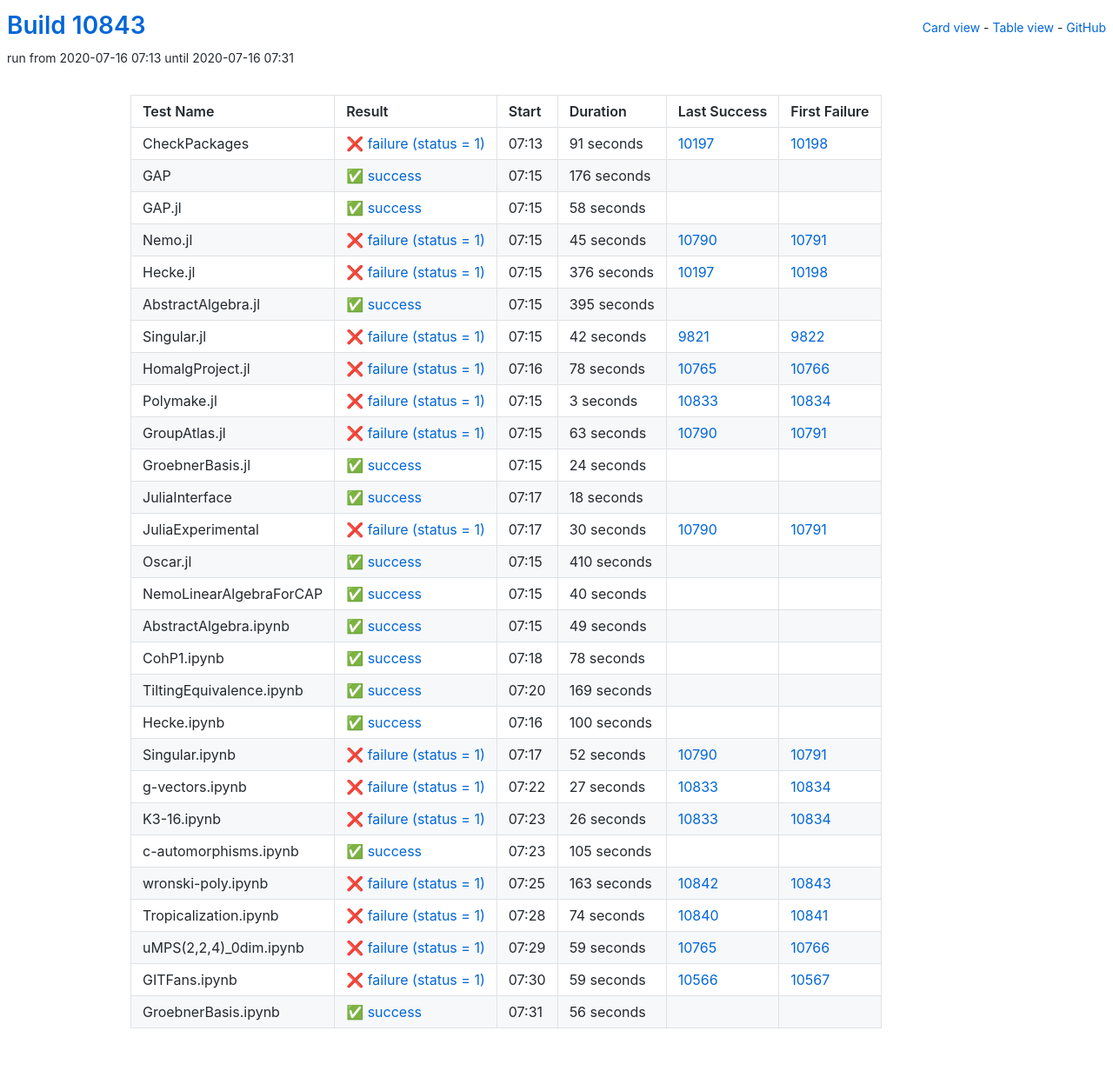
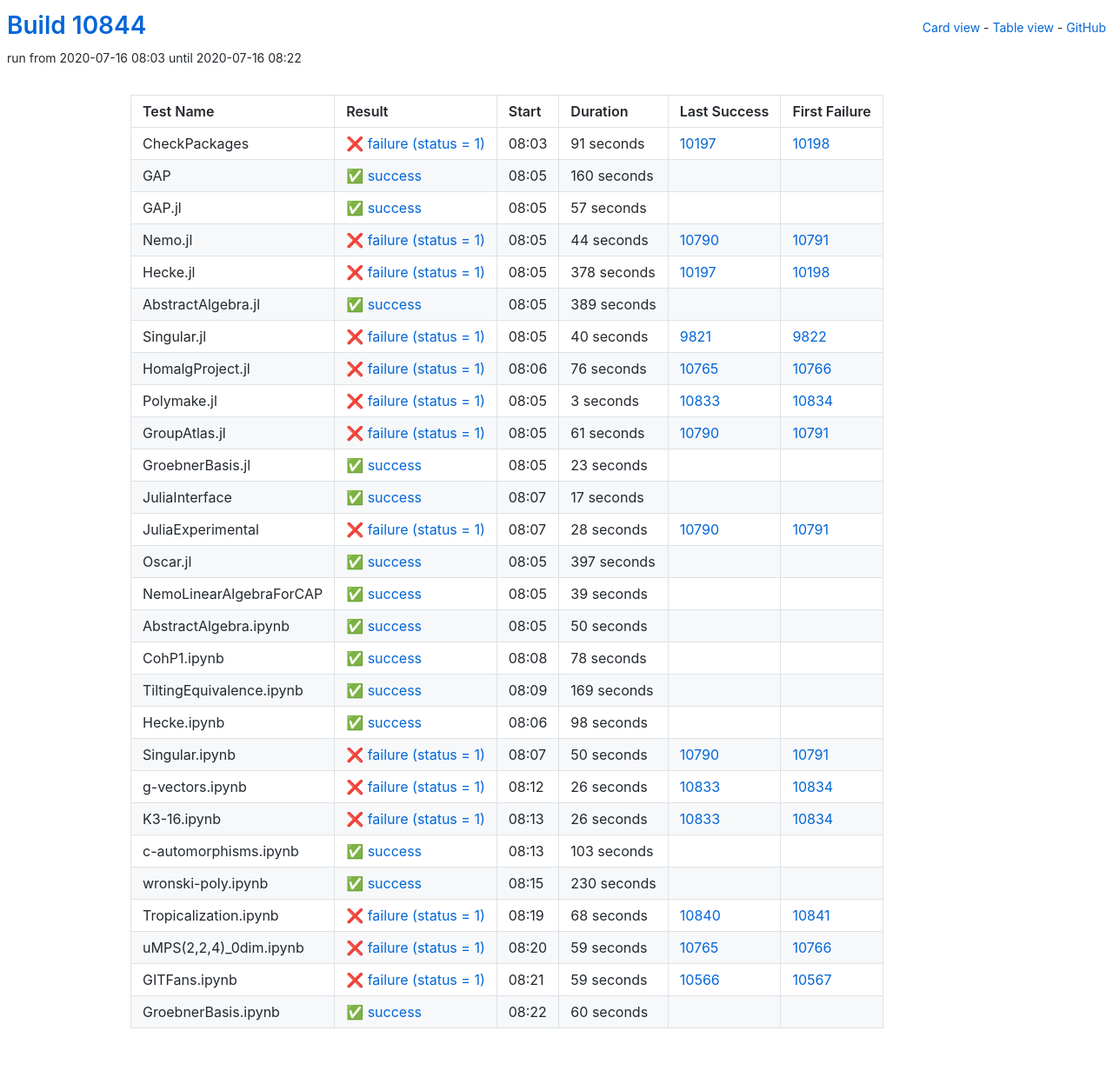
Before and after one commit to oscar-system/oscar-ci-status, a Jekyll site: the page built from table.html, in a window 1280 px wide. Shown: the whole page at 87% size. Built offline with Jekyll 4.4.1, drawn with Linux system fonts in a browser that asks for light colours.

Commit message:
Build #10844

```diff
--- a/_data/ci.yml
+++ b/_data/ci.yml
@@ -1,6 +1,6 @@
 ---
-build: 10843
-build_url: https://oscarci.mathematik.uni-kl.de/job/oscar/10843/
+build: 10844
+build_url: https://oscarci.mathematik.uni-kl.de/job/oscar/10844/
 job: oscar
 organization: oscar-system
 repo: oscar-ci-status
@@ -8,8 +8,8 @@
 tests:
 - name: CheckPackages
   id: checkpackages
-  log: https://oscarci.mathematik.uni-kl.de/job/oscar/10843/artifact/logs/build-10843/CheckPackages.log
-  start: 2020-07-16 07:13
+  log: https://oscarci.mathematik.uni-kl.de/job/oscar/10844/artifact/logs/build-10844/CheckPackages.log
+  start: 2020-07-16 08:03
   success: false
   exitcode: 1
   status: failure
@@ -20,92 +20,92 @@
   first_failure_url: https://oscarci.mathematik.uni-kl.de/job/oscar/10198/
 - name: GAP
   id: gap
-  log: https://oscarci.mathematik.uni-kl.de/job/oscar/10843/artifact/logs/build-10843/GAP.log
-  start: 2020-07-16 07:15
+  log: https://oscarci.mathematik.uni-kl.de/job/oscar/10844/artifact/logs/build-10844/GAP.log
+  start: 2020-07-16 08:05
   success: true
   exitcode: 0
   status: success
-  duration: 176
+  duration: 160
   last_success: false
   last_success_url:
   first_failure: false
   first_failure_url:
 - name: GAP.jl
   id: gap-jl
-  log: https://oscarci.mathematik.uni-kl.de/job/oscar/10843/artifact/logs/build-10843/GAP.jl.log
-  start: 2020-07-16 07:15
+  log: https://oscarci.mathematik.uni-kl.de/job/oscar/10844/artifact/logs/build-10844/GAP.jl.log
+  start: 2020-07-16 08:05
   success: true
   exitcode: 0
   status: success
-  duration: 58
+  duration: 57
   last_success: false
   last_success_url:
   first_failure: false
   first_failure_url:
 - name: Nemo.jl
   id: nemo-jl
-  log: https://oscarci.mathematik.uni-kl.de/job/oscar/10843/artifact/logs/build-10843/Nemo.jl.log
-  start: 2020-07-16 07:15
+  log: https://oscarci.mathematik.uni-kl.de/job/oscar/10844/artifact/logs/build-10844/Nemo.jl.log
+  start: 2020-07-16 08:05
   success: false
   exitcode: 1
   status: failure
-  duration: 45
+  duration: 44
   last_success: 10790
   last_success_url: https://oscarci.mathematik.uni-kl.de/job/oscar/10790/
   first_failure: 10791
   first_failure_url: https://oscarci.mathematik.uni-kl.de/job/oscar/10791/
 - name: Hecke.jl
   id: hecke-jl
-  log: https://oscarci.mathematik.uni-kl.de/job/oscar/10843/artifact/logs/build-10843/Hecke.jl.log
-  start: 2020-07-16 07:15
+  log: https://oscarci.mathematik.uni-kl.de/job/oscar/10844/artifact/logs/build-10844/Hecke.jl.log
+  start: 2020-07-16 08:05
   success: false
   exitcode: 1
   status: failure
-  duration: 376
+  duration: 378
   last_success: 10197
   last_success_url: https://oscarci.mathematik.uni-kl.de/job/oscar/10197/
   first_failure: 10198
   first_failure_url: https://oscarci.mathematik.uni-kl.de/job/oscar/10198/
 - name: AbstractAlgebra.jl
   id: abstractalgebra-jl
-  log: https://oscarci.mathematik.uni-kl.de/job/oscar/10843/artifact/logs/build-10843/AbstractAlgebra.jl.log
-  start: 2020-07-16 07:15
+  log: https://oscarci.mathematik.uni-kl.de/job/oscar/10844/artifact/logs/build-10844/AbstractAlgebra.jl.log
+  start: 2020-07-16 08:05
   success: true
   exitcode: 0
   status: success
-  duration: 395
+  duration: 389
   last_success: false
   last_success_url:
   first_failure: false
   first_failure_url:
 - name: Singular.jl
   id: singular-jl
-  log: https://oscarci.mathematik.uni-kl.de/job/oscar/10843/artifact/logs/build-10843/Singular.jl.log
-  start: 2020-07-16 07:15
+  log: https://oscarci.mathematik.uni-kl.de/job/oscar/10844/artifact/logs/build-10844/Singular.jl.log
+  start: 2020-07-16 08:05
   success: false
   exitcode: 1
   status: failure
-  duration: 42
+  duration: 40
   last_success: 9821
   last_success_url: https://oscarci.mathematik.uni-kl.de/job/oscar/9821/
   first_failure: 9822
   first_failure_url: https://oscarci.mathematik.uni-kl.de/job/oscar/9822/
 - name: HomalgProject.jl
   id: homalgproject-jl
-  log: https://oscarci.mathematik.uni-kl.de/job/oscar/10843/artifact/logs/build-10843/HomalgProject.jl.log
-  start: 2020-07-16 07:16
+  log: https://oscarci.mathematik.uni-kl.de/job/oscar/10844/artifact/logs/build-10844/HomalgProject.jl.log
+  start: 2020-07-16 08:06
   success: false
   exitcode: 1
   status: failure
-  duration: 78
+  duration: 76
   last_success: 10765
   last_success_url: https://oscarci.mathematik.uni-kl.de/job/oscar/10765/
   first_failure: 10766
   first_failure_url: https://oscarci.mathematik.uni-kl.de/job/oscar/10766/
 - name: Polymake.jl
   id: polymake-jl
-  log: https://oscarci.mathematik.uni-kl.de/job/oscar/10843/artifact/logs/build-10843/Polymake.jl.log
-  start: 2020-07-16 07:15
+  log: https://oscarci.mathematik.uni-kl.de/job/oscar/10844/artifact/logs/build-10844/Polymake.jl.log
+  start: 2020-07-16 08:05
   success: false
   exitcode: 1
   status: failure
@@ -116,92 +116,92 @@
   first_failure_url: https://oscarci.mathematik.uni-kl.de/job/oscar/10834/
 - name: GroupAtlas.jl
   id: groupatlas-jl
-  log: https://oscarci.mathematik.uni-kl.de/job/oscar/10843/artifact/logs/build-10843/GroupAtlas.jl.log
-  start: 2020-07-16 07:15
+  log: https://oscarci.mathematik.uni-kl.de/job/oscar/10844/artifact/logs/build-10844/GroupAtlas.jl.log
+  start: 2020-07-16 08:05
   success: false
   exitcode: 1
   status: failure
-  duration: 63
+  duration: 61
   last_success: 10790
   last_success_url: https://oscarci.mathematik.uni-kl.de/job/oscar/10790/
   first_failure: 10791
   first_failure_url: https://oscarci.mathematik.uni-kl.de/job/oscar/10791/
 - name: GroebnerBasis.jl
   id: groebnerbasis-jl
-  log: https://oscarci.mathematik.uni-kl.de/job/oscar/10843/artifact/logs/build-10843/GroebnerBasis.jl.log
-  start: 2020-07-16 07:15
+  log: https://oscarci.mathematik.uni-kl.de/job/oscar/10844/artifact/logs/build-10844/GroebnerBasis.jl.log
+  start: 2020-07-16 08:05
   success: true
   exitcode: 0
   status: success
-  duration: 24
+  duration: 23
   last_success: false
   last_success_url:
   first_failure: false
   first_failure_url:
 - name: JuliaInterface
   id: juliainterface
-  log: https://oscarci.mathematik.uni-kl.de/job/oscar/10843/artifact/logs/build-10843/JuliaInterface.log
-  start: 2020-07-16 07:17
+  log: https://oscarci.mathematik.uni-kl.de/job/oscar/10844/artifact/logs/build-10844/JuliaInterface.log
+  start: 2020-07-16 08:07
   success: true
   exitcode: 0
   status: success
-  duration: 18
+  duration: 17
   last_success: false
   last_success_url:
   first_failure: false
   first_failure_url:
 - name: JuliaExperimental
   id: juliaexperimental
-  log: https://oscarci.mathematik.uni-kl.de/job/oscar/10843/artifact/logs/build-10843/JuliaExperimental.log
-  start: 2020-07-16 07:17
+  log: https://oscarci.mathematik.uni-kl.de/job/oscar/10844/artifact/logs/build-10844/JuliaExperimental.log
+  start: 2020-07-16 08:07
   success: false
   exitcode: 1
   status: failure
-  duration: 30
+  duration: 28
   last_success: 10790
   last_success_url: https://oscarci.mathematik.uni-kl.de/job/oscar/10790/
   first_failure: 10791
   first_failure_url: https://oscarci.mathematik.uni-kl.de/job/oscar/10791/
 - name: Oscar.jl
   id: oscar-jl
-  log: https://oscarci.mathematik.uni-kl.de/job/oscar/10843/artifact/logs/build-10843/Oscar.jl.log
-  start: 2020-07-16 07:15
+  log: https://oscarci.mathematik.uni-kl.de/job/oscar/10844/artifact/logs/build-10844/Oscar.jl.log
+  start: 2020-07-16 08:05
   success: true
   exitcode: 0
   status: success
-  duration: 410
+  duration: 397
   last_success: false
   last_success_url:
   first_failure: false
   first_failure_url:
 - name: NemoLinearAlgebraForCAP
   id: nemolinearalgebraforcap
-  log: https://oscarci.mathematik.uni-kl.de/job/oscar/10843/artifact/logs/build-10843/NemoLinearAlgebraForCAP.log
-  start: 2020-07-16 07:15
+  log: https://oscarci.mathematik.uni-kl.de/job/oscar/10844/artifact/logs/build-10844/NemoLinearAlgebraForCAP.log
+  start: 2020-07-16 08:05
   success: true
   exitcode: 0
   status: success
-  duration: 40
+  duration: 39
   last_success: false
   last_success_url:
   first_failure: false
   first_failure_url:
 - name: AbstractAlgebra.ipynb
   id: abstractalgebra-ipynb
-  log: https://oscarci.mathematik.uni-kl.de/job/oscar/10843/artifact/logs/build-10843/AbstractAlgebra.ipynb.log
-  start: 2020-07-16 07:15
+  log: https://oscarci.mathematik.uni-kl.de/job/oscar/10844/artifact/logs/build-10844/AbstractAlgebra.ipynb.log
+  start: 2020-07-16 08:05
   success: true
   exitcode: 0
   status: success
-  duration: 49
+  duration: 50
   last_success: false
   last_success_url:
   first_failure: false
   first_failure_url:
 - name: CohP1.ipynb
   id: cohp1-ipynb
-  log: https://oscarci.mathematik.uni-kl.de/job/oscar/10843/artifact/logs/build-10843/CohP1.ipynb.log
-  start: 2020-07-16 07:18
+  log: https://oscarci.mathematik.uni-kl.de/job/oscar/10844/artifact/logs/build-10844/CohP1.ipynb.log
+  start: 2020-07-16 08:08
   success: true
   exitcode: 0
   status: success
@@ -212,8 +212,8 @@
   first_failure_url:
 - name: TiltingEquivalence.ipynb
   id: tiltingequivalence-ipynb
-  log: https://oscarci.mathematik.uni-kl.de/job/oscar/10843/artifact/logs/build-10843/TiltingEquivalence.ipynb.log
-  start: 2020-07-16 07:20
+  log: https://oscarci.mathematik.uni-kl.de/job/oscar/10844/artifact/logs/build-10844/TiltingEquivalence.ipynb.log
+  start: 2020-07-16 08:09
   success: true
   exitcode: 0
   status: success
@@ -224,44 +224,44 @@
   first_failure_url:
 - name: Hecke.ipynb
   id: hecke-ipynb
-  log: https://oscarci.mathematik.uni-kl.de/job/oscar/10843/artifact/logs/build-10843/Hecke.ipynb.log
-  start: 2020-07-16 07:16
+  log: https://oscarci.mathematik.uni-kl.de/job/oscar/10844/artifact/logs/build-10844/Hecke.ipynb.log
+  start: 2020-07-16 08:06
   success: true
   exitcode: 0
   status: success
-  duration: 100
+  duration: 98
   last_success: false
   last_success_url:
   first_failure: false
   first_failure_url:
 - name: Singular.ipynb
   id: singular-ipynb
-  log: https://oscarci.mathematik.uni-kl.de/job/oscar/10843/artifact/logs/build-10843/Singular.ipynb.log
-  start: 2020-07-16 07:17
+  log: https://oscarci.mathematik.uni-kl.de/job/oscar/10844/artifact/logs/build-10844/Singular.ipynb.log
+  start: 2020-07-16 08:07
   success: false
   exitcode: 1
   status: failure
-  duration: 52
+  duration: 50
   last_success: 10790
   last_success_url: https://oscarci.mathematik.uni-kl.de/job/oscar/10790/
   first_failure: 10791
   first_failure_url: https://oscarci.mathematik.uni-kl.de/job/oscar/10791/
 - name: g-vectors.ipynb
   id: g-vectors-ipynb
-  log: https://oscarci.mathematik.uni-kl.de/job/oscar/10843/artifact/logs/build-10843/g-vectors.ipynb.log
-  start: 2020-07-16 07:22
+  log: https://oscarci.mathematik.uni-kl.de/job/oscar/10844/artifact/logs/build-10844/g-vectors.ipynb.log
+  start: 2020-07-16 08:12
   success: false
   exitcode: 1
   status: failure
-  duration: 27
+  duration: 26
   last_success: 10833
   last_success_url: https://oscarci.mathematik.uni-kl.de/job/oscar/10833/
   first_failure: 10834
   first_failure_url: https://oscarci.mathematik.uni-kl.de/job/oscar/10834/
 - name: K3-16.ipynb
   id: k3-16-ipynb
-  log: https://oscarci.mathematik.uni-kl.de/job/oscar/10843/artifact/logs/build-10843/K3-16.ipynb.log
-  start: 2020-07-16 07:23
+  log: https://oscarci.mathematik.uni-kl.de/job/oscar/10844/artifact/logs/build-10844/K3-16.ipynb.log
+  start: 2020-07-16 08:13
   success: false
   exitcode: 1
   status: failure
@@ -272,44 +272,44 @@
   first_failure_url: https://oscarci.mathematik.uni-kl.de/job/oscar/10834/
 - name: c-automorphisms.ipynb
   id: c-automorphisms-ipynb
-  log: https://oscarci.mathematik.uni-kl.de/job/oscar/10843/artifact/logs/build-10843/c-automorphisms.ipynb.log
-  start: 2020-07-16 07:23
+  log: https://oscarci.mathematik.uni-kl.de/job/oscar/10844/artifact/logs/build-10844/c-automorphisms.ipynb.log
+  start: 2020-07-16 08:13
   success: true
   exitcode: 0
   status: success
-  duration: 105
+  duration: 103
   last_success: false
   last_success_url:
   first_failure: false
   first_failure_url:
 - name: wronski-poly.ipynb
   id: wronski-poly-ipynb
-  log: https://oscarci.mathematik.uni-kl.de/job/oscar/10843/artifact/logs/build-10843/wronski-poly.ipynb.log
-  start: 2020-07-16 07:25
+  log: https://oscarci.mathematik.uni-kl.de/job/oscar/10844/artifact/logs/build-10844/wronski-poly.ipynb.log
+  start: 2020-07-16 08:15
+  success: true
+  exitcode: 0
+  status: success
+  duration: 230
+  last_success: false
+  last_success_url:
+  first_failure: false
+  first_failure_url:
+- name: Tropicalization.ipynb
+  id: tropicalization-ipynb
+  log: https://oscarci.mathematik.uni-kl.de/job/oscar/10844/artifact/logs/build-10844/Tropicalization.ipynb.log
+  start: 2020-07-16 08:19
   success: false
   exitcode: 1
   status: failure
-  duration: 163
-  last_success: 10842
-  last_success_url: https://oscarci.mathematik.uni-kl.de/job/oscar/10842/
-  first_failure: 10843
-  first_failure_url: https://oscarci.mathematik.uni-kl.de/job/oscar/10843/
-- name: Tropicalization.ipynb
-  id: tropicalization-ipynb
-  log: https://oscarci.mathematik.uni-kl.de/job/oscar/10843/artifact/logs/build-10843/Tropicalization.ipynb.log
-  start: 2020-07-16 07:28
-  success: false
-  exitcode: 1
-  status: failure
-  duration: 74
+  duration: 68
   last_success: 10840
   last_success_url: https://oscarci.mathematik.uni-kl.de/job/oscar/10840/
   first_failure: 10841
   first_failure_url: https://oscarci.mathematik.uni-kl.de/job/oscar/10841/
 - name: uMPS(2,2,4)_0dim.ipynb
   id: umps-2-2-4-0dim-ipynb
-  log: https://oscarci.mathematik.uni-kl.de/job/oscar/10843/artifact/logs/build-10843/uMPS-2-2-4-_0dim.ipynb.log
-  start: 2020-07-16 07:29
+  log: https://oscarci.mathematik.uni-kl.de/job/oscar/10844/artifact/logs/build-10844/uMPS-2-2-4-_0dim.ipynb.log
+  start: 2020-07-16 08:20
   success: false
   exitcode: 1
   status: failure
@@ -320,8 +320,8 @@
   first_failure_url: https://oscarci.mathematik.uni-kl.de/job/oscar/10766/
 - name: GITFans.ipynb
   id: gitfans-ipynb
-  log: https://oscarci.mathematik.uni-kl.de/job/oscar/10843/artifact/logs/build-10843/GITFans.ipynb.log
-  start: 2020-07-16 07:30
+  log: https://oscarci.mathematik.uni-kl.de/job/oscar/10844/artifact/logs/build-10844/GITFans.ipynb.log
+  start: 2020-07-16 08:21
   success: false
   exitcode: 1
   status: failure
@@ -332,12 +332,12 @@
   first_failure_url: https://oscarci.mathematik.uni-kl.de/job/oscar/10567/
 - name: GroebnerBasis.ipynb
   id: groebnerbasis-ipynb
-  log: https://oscarci.mathematik.uni-kl.de/job/oscar/10843/artifact/logs/build-10843/GroebnerBasis.ipynb.log
-  start: 2020-07-16 07:31
+  log: https://oscarci.mathematik.uni-kl.de/job/oscar/10844/artifact/logs/build-10844/GroebnerBasis.ipynb.log
+  start: 2020-07-16 08:22
   success: true
   exitcode: 0
   status: success
-  duration: 56
+  duration: 60
   last_success: false
   last_success_url:
   first_failure: false
```
Also changed, not shown: README.md.
